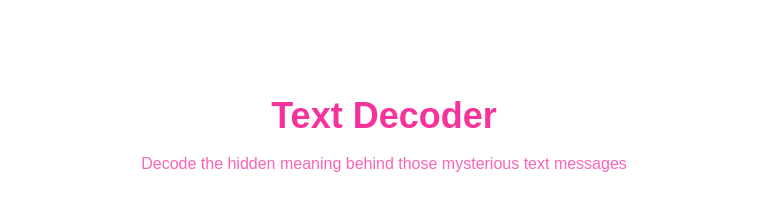
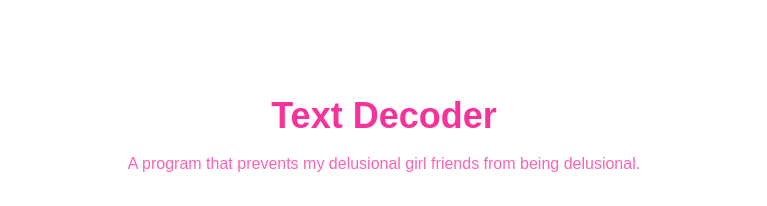
Before and after one commit to amyyzhou/textdecoder, a Next.js app: page / in a window 1280 px wide. Shown: the top 206 px of the page, without its empty margins (256-1023 px from the left). Built offline with nearby package versions, Linux system fonts and the light colour scheme.

Commit message:
Update app description to be more relatable

```diff
--- a/src/app/page.tsx
+++ b/src/app/page.tsx
@@ -36,7 +36,7 @@ export default function Home() {
         <div className="text-center space-y-4">
           <h1 className="text-4xl font-bold text-pink-500">Text Decoder</h1>
           <p className="text-pink-400">
-            Decode the hidden meaning behind those mysterious text messages
+            A program that prevents my delusional girl friends from being delusional.
           </p>
         </div>
 
```
